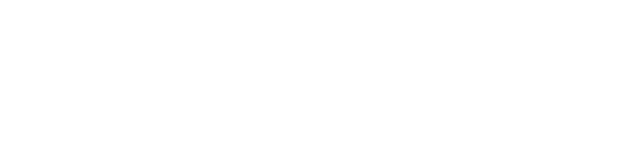
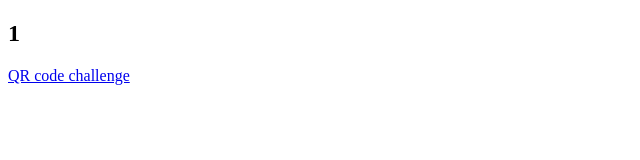
Before and after one commit to matekuna92/smallapps, a website: page index.html in a window 1280 px wide. Shown: the whole page, without its empty margins (0-640 px from the left). Drawn offline with Linux system fonts and the light colour scheme.

Commit message:
link to 1st challenge

```diff
--- a/index.html
+++ b/index.html
@@ -7,5 +7,11 @@
 </head>
 <body>
 
+<div class="card">
+    <h2>1</h2>
+    <a href="1-QRcode/qrcode.html">QR code challenge</a>
+</div>
+
+
 </body>
 </html>
```
